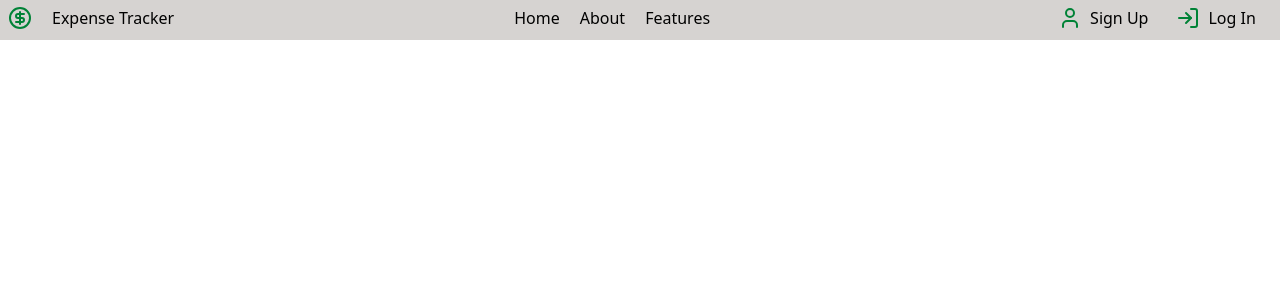
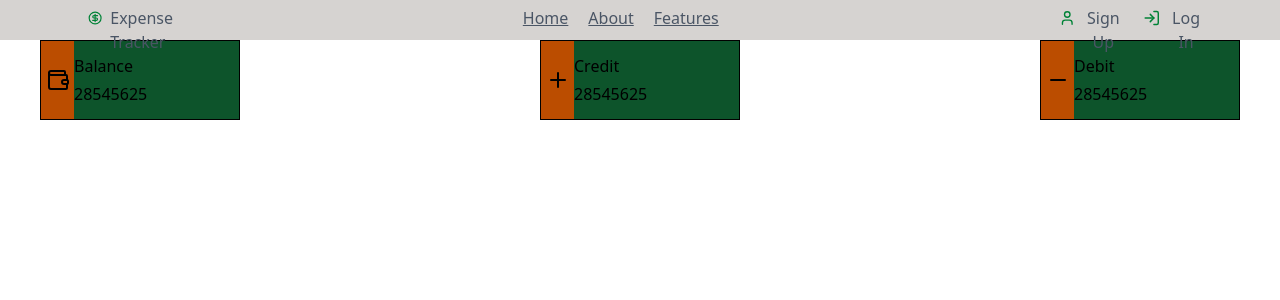
Before and after one commit to virajtlr2006/Expense-Tracker-new, a React (Vite) app in the folder frontend/: page / in a window 1280 px wide. Shown: the top 300 px of the page. Built offline with nearby package versions, Linux system fonts and the light colour scheme.

Commit message:
state card done

```diff
--- a/frontend/src/App.jsx
+++ b/frontend/src/App.jsx
@@ -1,10 +1,12 @@
 import React from 'react'
 import NavBar from './Components/NavBar'
+import Dashboard from './Components/Dashboard'
 
 const App = () => {
   return (
     <div>
       <NavBar/>
+      <Dashboard/>
     </div>
   )
 }
--- /dev/null
+++ b/frontend/src/Components/Dashboard.jsx
@@ -0,0 +1,17 @@
+import {  CreditCard, Minus, Plus, Wallet } from 'lucide-react'
+import React from 'react'
+import Statecard from './Statecard'
+
+const Dashboard = () => {
+  return (
+    <div className='flex gap-5 justify-between px-10 '>
+
+<Statecard name="Balance" value="28545625" icon={<Wallet/>}/>
+<Statecard name="Credit" value="28545625" icon={<Plus/>}/>
+<Statecard name="Debit" value="28545625" icon={<Minus/>}/>
+
+    </div>
+  )
+}
+
+export default Dashboard
--- a/frontend/src/Components/Link.jsx
+++ b/frontend/src/Components/Link.jsx
@@ -3,7 +3,7 @@ import React from 'react'
 const Link = ({href,label}) => {
   return (
     <div>
-      <a href={href} >{label}</a>
+      <a href={href} className='text-gray-600 hover:text-black underline'>{label}</a>
     </div>
   )
 }
--- a/frontend/src/Components/NavBar.jsx
+++ b/frontend/src/Components/NavBar.jsx
@@ -6,15 +6,15 @@ import Link from './Link'
 const NavBar = () => {
   return (
     // Main div of navbar
-    <div className='sticky flex gap-85  bg-stone-300 h-10 py-1.5 z-0 border-0 animate-gradie'>
+    <div className='sticky flex justify-between px-20 gap-85  bg-stone-300 h-10 py-1.5 z-0 border-0 animate-gradie'>
       {/*Symbol and title  */}
-      <div className='flex gap-5'>
+      <div className='flex gap-2'>
         < CircleDollarSignIcon className='text-green-700 ml-2' />
-        <p className='font-medium hover:font-bold'>Expense Tracker</p>
+        <p className='text-gray-600 hover:text-black'>Expense Tracker</p>
       </div>
 
       {/* Home, About,Feature */}
-      <div className="flex gap-5 font-medium hover:font-bold hover:underline ">
+      <div className="flex gap-5  ">
         {LinkArray.map((list) => {
           return <Link href={list.href} label={list.label} />
         })}
@@ -22,12 +22,12 @@ const NavBar = () => {
 
       {/* SignUp and Sign In button */}
       <div className=' flex gap-5'>
-        <button className=' flex gap-2 font-medium hover:font-bold hover:underline '>
-          <User className='text-green-700 ml-2' />
+        <button className=' flex gap-2  text-gray-600 hover:text-black'>
+          <User className='text-green-700' />
           Sign Up
         </button>
-        <button className=' flex font-medium hover:font-bold gap-2 hover:underline '>
-          <LogInIcon className='text-green-700 ml-2' />
+        <button className=' flex gap-2 text-gray-600 hover:text-black '>
+          <LogInIcon className='text-green-700 ' />
           Log In</button>
       </div>
     </div>
--- /dev/null
+++ b/frontend/src/Components/Statecard.jsx
@@ -0,0 +1,15 @@
+import { Wallet } from 'lucide-react'
+import React from 'react'
+
+const Statecard = ({ name, value, icon }) => {
+    return (
+
+        <div className='border-1 h-20 w-50  grid grid-cols-12 '>
+            <div className='flex items-center bg-amber-700 col-span-2 justify-center'>{icon}</div>
+            <div className='flex justify-center gap-1 flex-col bg-green-900 col-span-10 '><p>{name}</p>
+                <p>{value}</p></div>
+        </div>
+    )
+}
+
+export default Statecard
```
